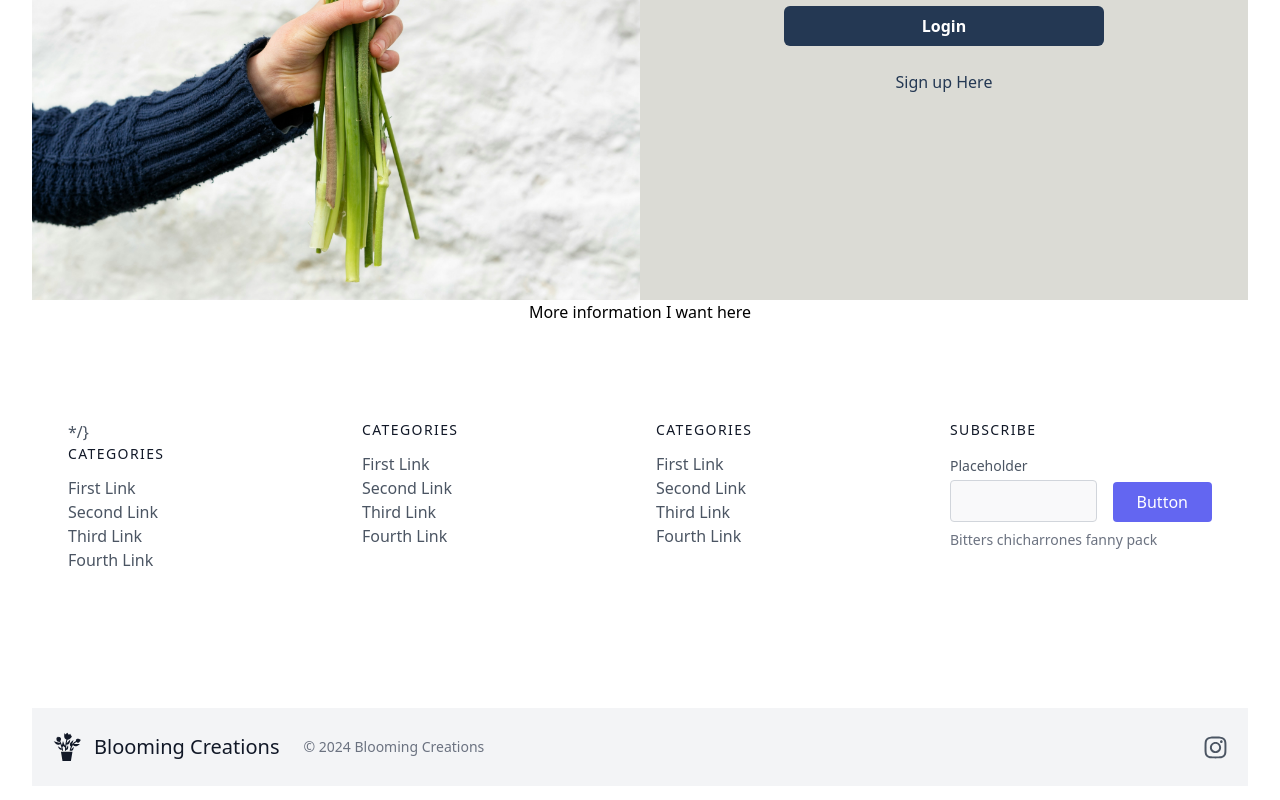
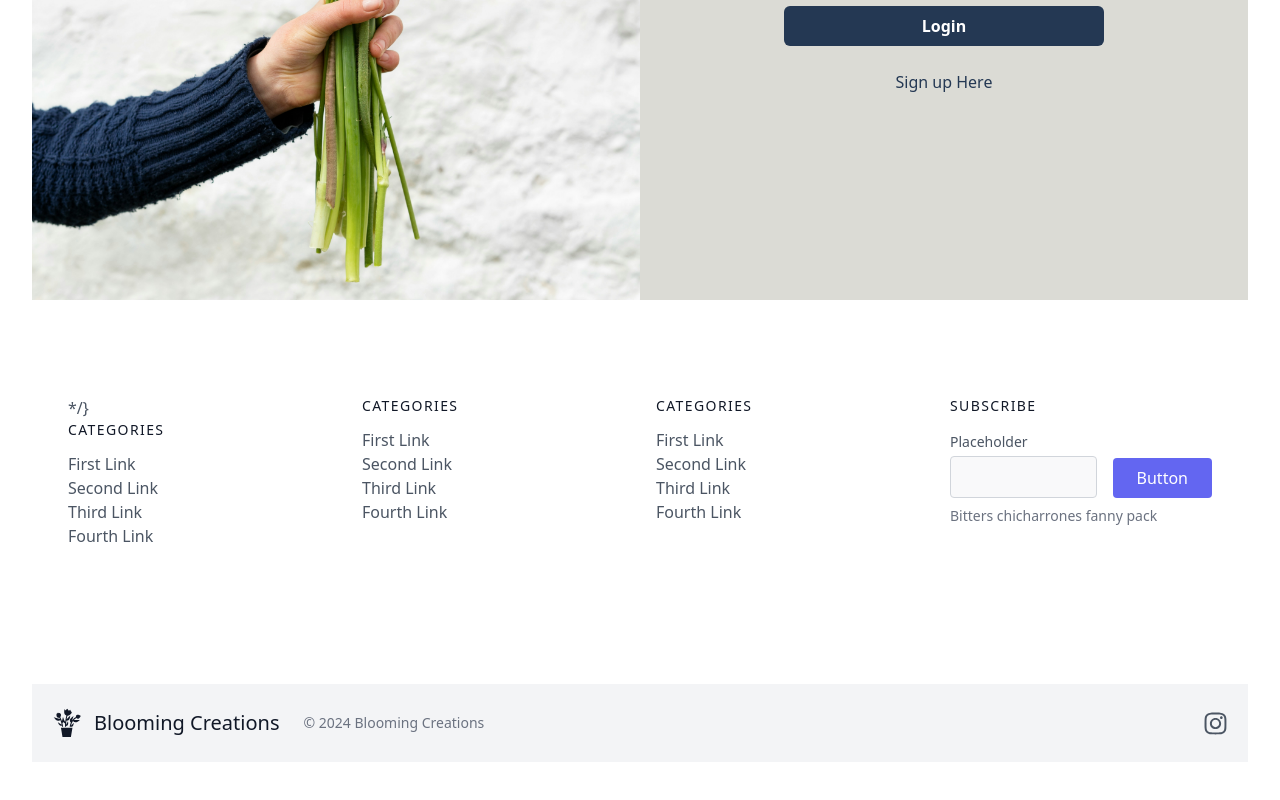
Before and after one commit to lavollmer/flowers-creation, a React (Vite) app: page / in a window 1280 px wide. Shown: the part 1104-1904 px from the top of the page. Built offline with nearby package versions, Linux system fonts and the light colour scheme.

Commit message:
setting up main page

```diff
--- a/src/App.jsx
+++ b/src/App.jsx
@@ -1,6 +1,4 @@
 import { useState } from "react";
-//import Main component page
-import Main from "./components/Main";
 //import Header component page
 import Header from "./components/Header";
 //import Footer component page
@@ -18,7 +16,6 @@ function App() {
         <Header />
         <Hero />
         <Login />
-        <Main />
         <Footer />
       </div>
     </>
--- a/src/components/Hero.jsx
+++ b/src/components/Hero.jsx
@@ -17,10 +17,10 @@ const Hero = () => {
               you!
             </p>
             <div class="flex justify-center">
-              <button class="inline-flex text-white bg-[#97594A] border-0 py-2 px-6 focus:outline-none hover:bg-indigo-600 rounded text-lg">
+              <button class="inline-flex text-white bg-[#97594A] border-0 py-2 px-6 focus:outline-none hover:bg-black rounded text-lg">
                 Products
               </button>
-              <button class="ml-4 inline-flex text-white bg-[#243853] border-0 py-2 px-6 focus:outline-none hover:bg-gray-200 rounded text-lg">
+              <button class="ml-4 inline-flex text-white bg-[#243853] border-0 py-2 px-6 focus:outline-none hover:bg-black rounded text-lg">
                 Design
               </button>
             </div>
@@ -28,7 +28,7 @@ const Hero = () => {
           <div class="lg:max-w-lg lg:w-full md:w-1/2 w-5/6">
             <img
               class="object-cover object-center rounded"
-              alt="hero"
+              alt="flower arrangement hero image"
               src={ShowcaseFlowers}
             />
           </div>
--- a/src/components/Main.jsx
+++ /dev/null
@@ -1,7 +0,0 @@
-import React from "react";
-
-const Main = () => {
-  return <div>More information I want here</div>;
-};
-
-export default Main;
```
